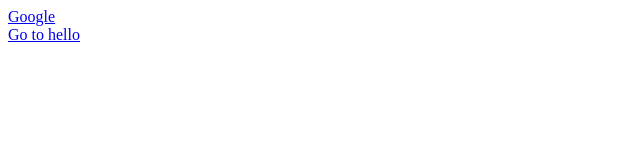
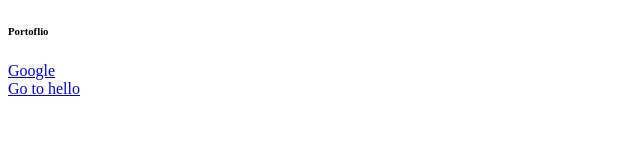
Before and after one commit to vaibhav025/HTML, a plain HTML site: page index.html in a window 1280 px wide. Shown: the whole page, without its empty margins (0-640 px from the left). Drawn offline with Linux system fonts and the light colour scheme.

Commit message:
Updated Code

```diff
--- a/index.html
+++ b/index.html
@@ -11,6 +11,7 @@
     <h3> Portfolio</h3>
     <h4> Portfolio</h4>
     <h5> Portfolio</h5> -->
+    <h6> Portoflio</h6>
     <a href="https://www.google.com/"> Google</a>
     <br>
     <a href="/hello.html"> Go to hello</a>
```
